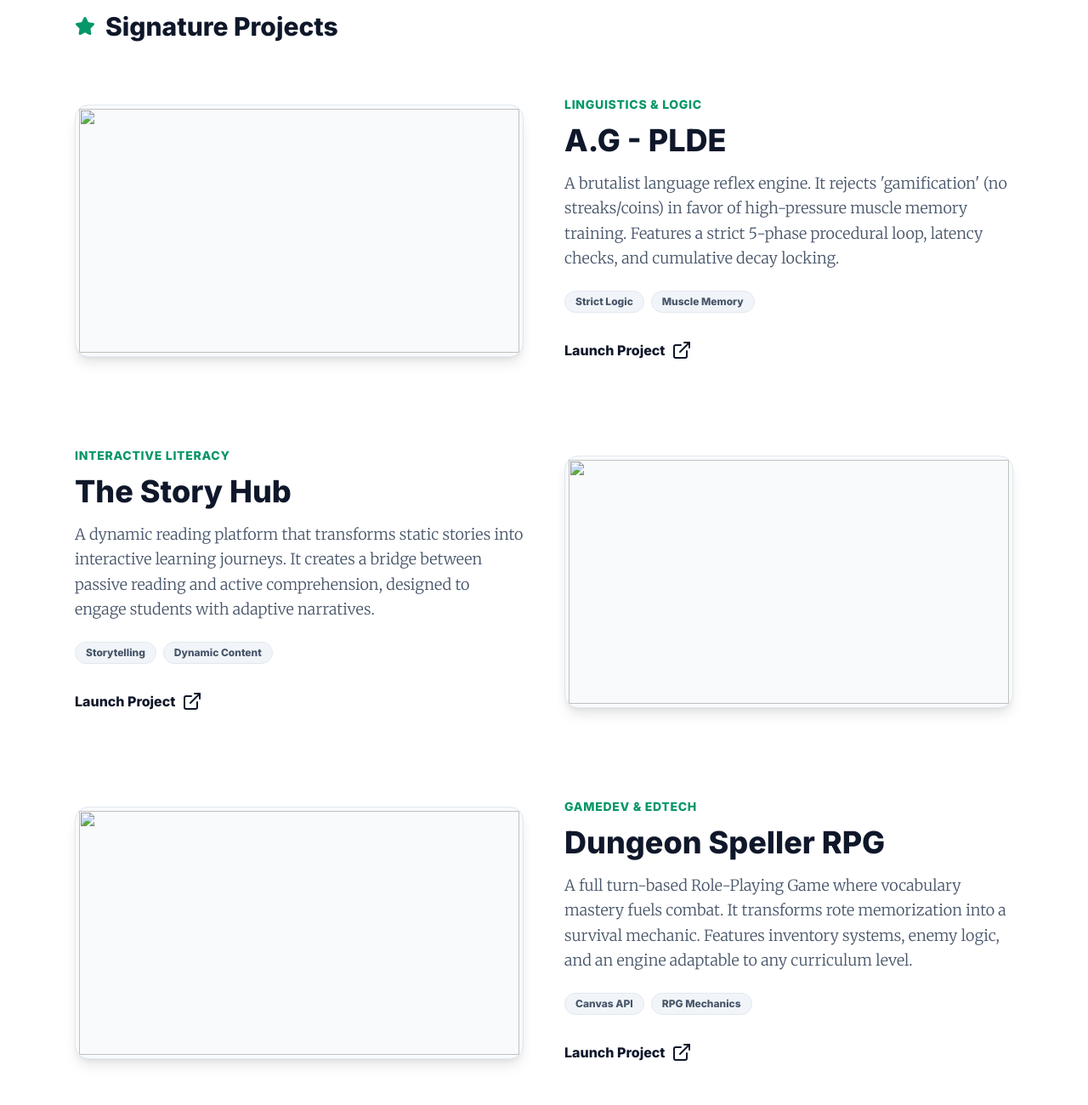
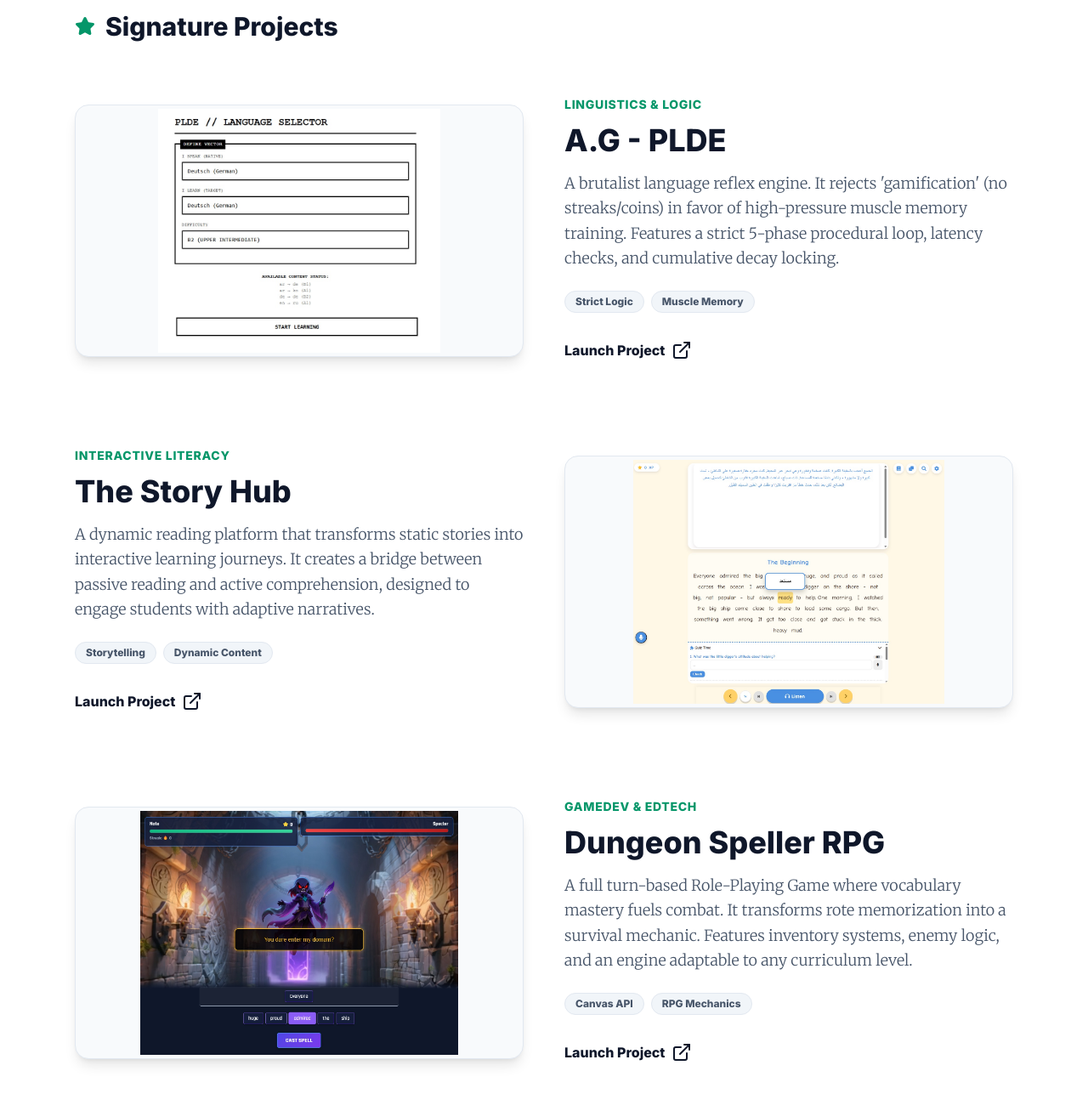
Before and after one commit to natevskira-wq/A.G-Portofolio, a plain HTML site: page index.html in a window 1280 px wide. Shown: the part 680-1980 px from the top of the page at 85% size. Drawn offline with nearby package versions, Linux system fonts and the light colour scheme.

Commit message:
Update image paths to remove 'images/' prefix

```diff
--- a/index.html
+++ b/index.html
@@ -186,7 +186,7 @@
         <div class="max-w-4xl mx-auto px-6 text-center">
 
             <div class="w-28 h-28 bg-slate-100 rounded-full mx-auto mb-8 flex items-center justify-center border-4 border-white shadow-lg overflow-hidden">
-                <img src="images/profile.jpg" alt="Profile" class="w-full h-full object-cover">
+                <img src="profile.jpg" alt="Profile" class="w-full h-full object-cover">
             </div>
 
             <h2 id="profile-title" class="text-3xl font-bold mb-2">The Teacher Who Codes</h2>
@@ -383,7 +383,7 @@
                 desc_ar: "محرك لغوي صارم يعتمد على 'الوحشية البرمجية'. يرفض مبدأ 'التلعيب' التقليدي (لا نقاط أو مكافآت) لصالح تدريب الذاكرة العضلية تحت ضغط عالٍ. يتميز بحلقة إجرائية صارمة من 5 مراحل، وفحص زمن الاستجابة، ونظام إغلاق تراكمي.",
                 tags: ["Strict Logic", "Muscle Memory"],
                 link: "https://natevskira-wq.github.io/A.G-PLDE/",
-                image: "images/plde.jpg"
+                image: "plde.jpg"
             },
             {
                 title: "The Story Hub",
@@ -394,7 +394,7 @@
                 desc_ar: "منصة قراءة ديناميكية تحول القصص الثابتة إلى رحلات تعليمية تفاعلية. تخلق جسراً بين القراءة السلبية والفهم النشط، ومصممة لجذب الطلاب من خلال سياق قصصي متكيف.",
                 tags: ["Storytelling", "Dynamic Content"],
                 link: "https://natevskira-wq.github.io/5th-grade/",
-                image: "images/story.jpg"
+                image: "story.jpg"
             },
             {
                 title: "Dungeon Speller RPG",
@@ -405,7 +405,7 @@
                 desc_ar: "لعبة تعاقب أدوار (RPG) كاملة حيث تحدد مهارة المفردات نتيجة المعركة. تحول الحفظ الروتيني إلى آلية للبقاء. تتميز بأنظمة المخزون، ومنطق الأعداء، ومحرك قابل للتكيف مع أي مستوى دراسي.",
                 tags: ["Canvas API", "RPG Mechanics"],
                 link: "https://natevskira-wq.github.io/Dungeon-speller-6thgrade-unit-4-lesson-2/",
-                image: "images/dungeon.jpg"
+                image: "dungeon.jpg"
             }
         ];
 
```
